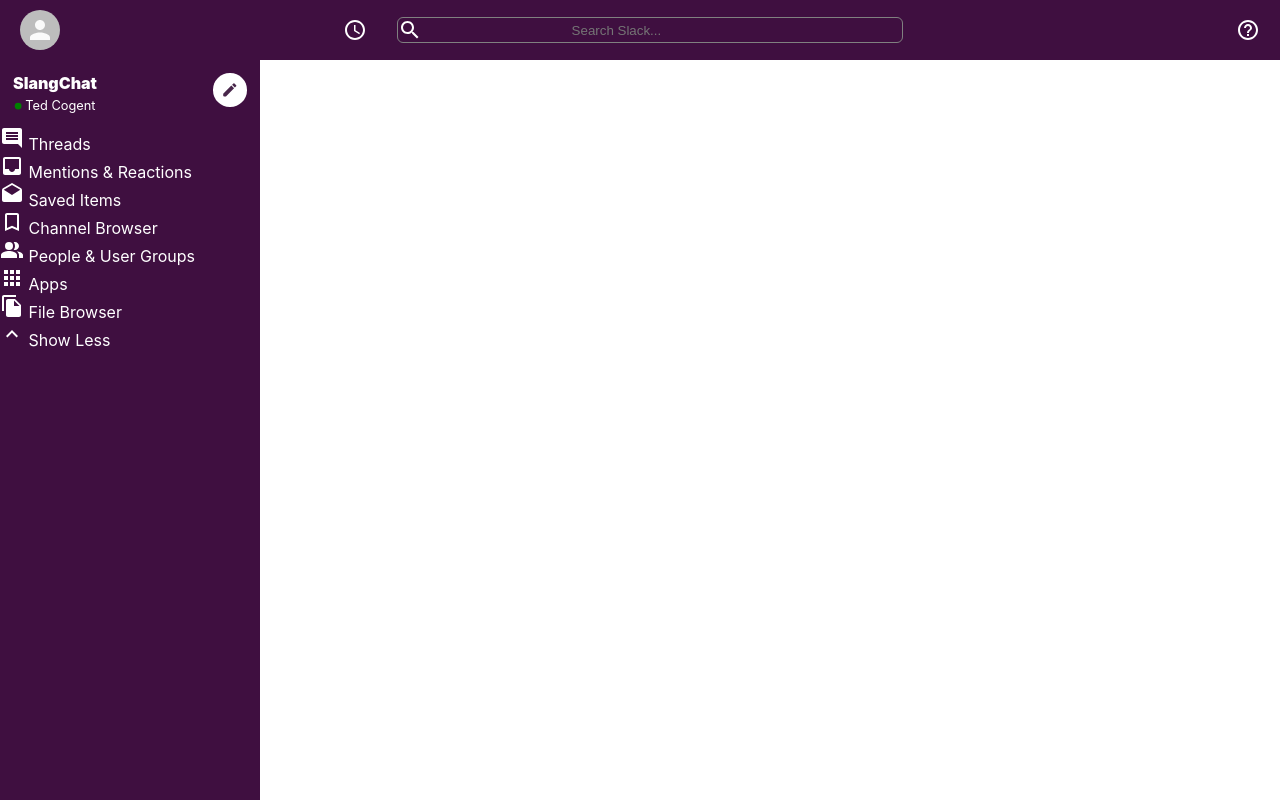
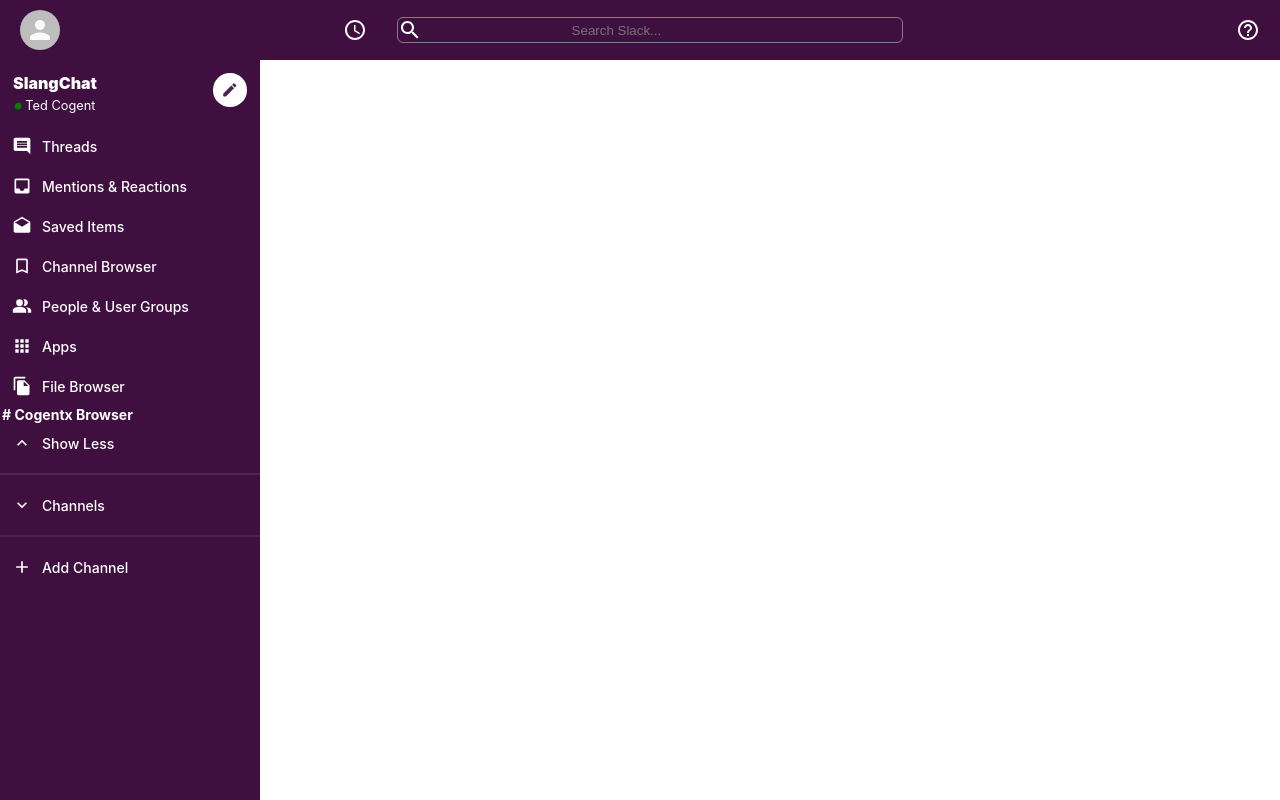
Before and after one commit to over40dev/Portfolio-React-Clone-Slack, a React (Create React App) app: page / in a window 1280 px wide. Built offline with nearby package versions, Linux system fonts and the light colour scheme.

Commit message:
SidebarOption Component - design and build
Co-authored-by: over40dev <ted@over40.dev>

```diff
--- a/src/app/components/Sidebar.js
+++ b/src/app/components/Sidebar.js
@@ -9,7 +9,9 @@
 import PeopleAltIcon from '@material-ui/icons/PeopleAlt';
 import AppsIcon from '@material-ui/icons/Apps';
 import FileCopyIcon from '@material-ui/icons/FileCopy';
-import ExpendLessIcon from '@material-ui/icons/ExpandLess';
+import ExpandLessIcon from '@material-ui/icons/ExpandLess';
+import ExpandMoreIcon from '@material-ui/icons/ExpandMore';
+import AddIcon from '@material-ui/icons/Add';
 import SidebarOption from './SidebarOption';
 
 function Sidebar() {
@@ -32,7 +34,17 @@
       <SidebarOption Icon={PeopleAltIcon} title="People & User Groups"/>
       <SidebarOption Icon={AppsIcon} title="Apps"/>
       <SidebarOption Icon={FileCopyIcon} title="File Browser"/>
-      <SidebarOption Icon={ExpendLessIcon} title="Show Less"/>
+      <SidebarOption title="Cogentx Browser"/>
+      <SidebarOption Icon={ExpandLessIcon} title="Show Less"/>
+
+      <hr />
+      <SidebarOption Icon={ExpandMoreIcon} title="Channels"/>
+
+      <hr />
+
+      <SidebarOption Icon={AddIcon} addChannelOption title="Add Channel"/>
+
+
 
     </SidebarContainer>
   );
@@ -48,6 +60,12 @@
   border-top: 1px solid var(----brand-color-accent);
   max-width: 260px;
   margin-top: 60px;
+
+  > hr {
+    margin-top: 10px;
+    margin-bottom: 10px;
+    border: 1px solid var( --slack-color-accent);
+  }
 `;
 
 const SidebarHeader = styled.div`
--- a/src/app/components/SidebarOption.js
+++ b/src/app/components/SidebarOption.js
@@ -1,14 +1,44 @@
 import React from 'react';
 import styled from 'styled-components';
 
-function SidebarOption({Icon, title}) {
+function SidebarOption({Icon, title, addChannelOption}) {
   return (
     <SidebarOptionContainer>
-      <Icon/> <span className="title">{title} </span>
+      {Icon && <Icon fontSize='small' style={{padding: 10}}/> }
+      {Icon ? (
+        <h3>{title}</h3>
+      ) : (
+        <SidebarOptionChannel>
+          <h3><span># </span> {title}</h3>
+          {/* <span># </span> {title} */}
+        </SidebarOptionChannel>
+      )}
     </SidebarOptionContainer>
   );
 }
 
 export default SidebarOption;
 
-const SidebarOptionContainer = styled.div``;
+const SidebarOptionContainer = styled.div`
+display: flex;
+font-size: 12px;
+align-items: center;
+padding-left: 2px;
+cursor: pointer;
+
+:hover {
+  opacity: 0.9;
+  background-color: #340e36;
+}
+
+> h3 {
+  font-weight: 500;
+}
+
+> h3 > span {
+  padding: 15px;
+}
+
+`;
+
+const SidebarOptionChannel = styled.div``;
```
